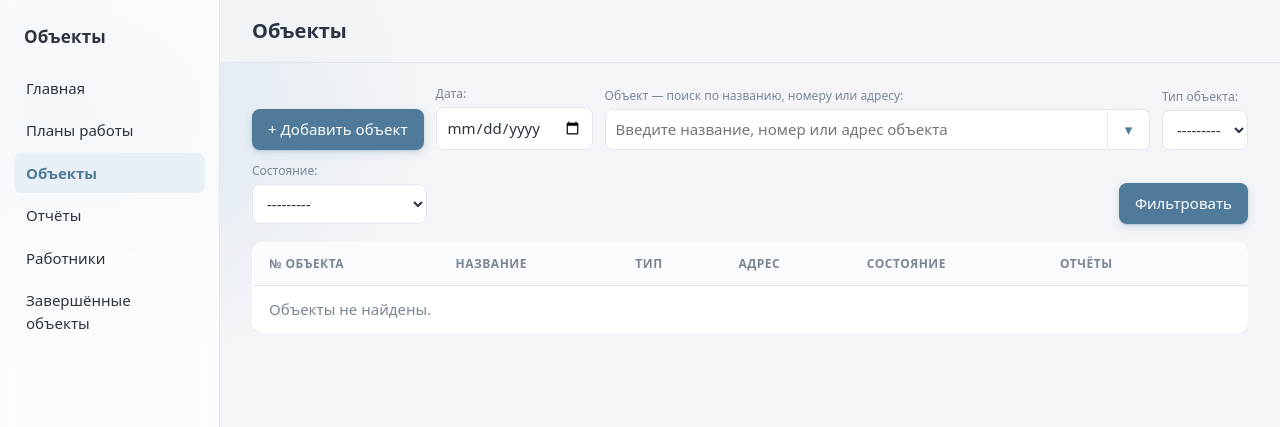
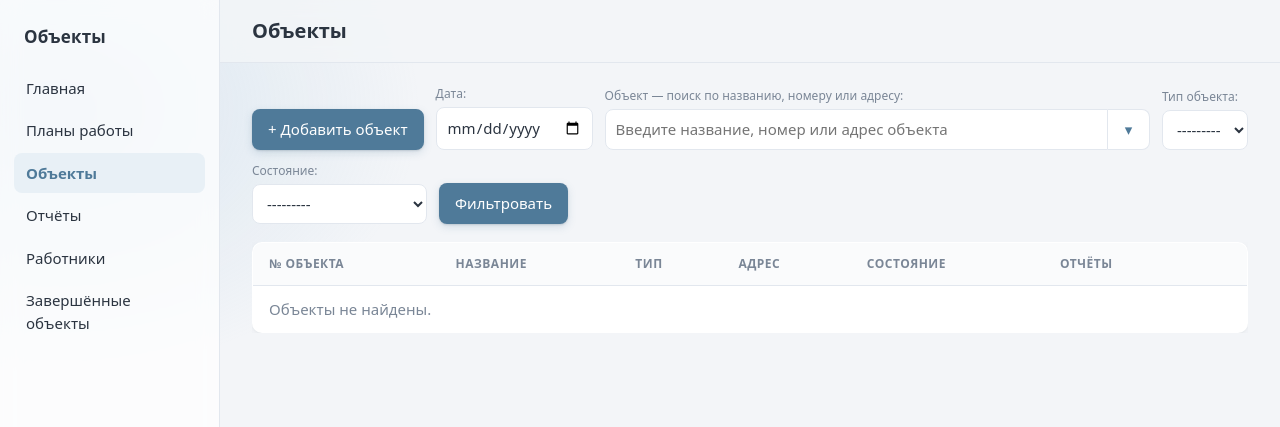
Before and after one commit to Vladimir-Strelec/b2b, a Django app: page /sites/ in a window 1280 px wide. Shown: the top 427 px of the page. Run offline with Django 5.2, Linux system fonts and the light colour scheme; the visitor is signed in with stand-in values (Sample User, id 1); data that the repository does not hold is empty.

Commit message:
Align site filter button with status

```diff
--- a/work/static/work/css/app.css
+++ b/work/static/work/css/app.css
@@ -120,7 +120,7 @@ textarea { width: 100%; min-height: 120px; resize: vertical; }
 .filters { display: flex; flex-wrap: wrap; gap: 12px; align-items: end; margin-bottom: 18px; }
 .filters form { display: contents; }
 .filters form > div, .filters form > p { margin: 0; }
-.site-filter-form > button { margin-left: auto; }
+.site-filter-form > button { margin-left: 0; }
 .filters label { display: block; font-size: 12px; color: var(--muted); margin-bottom: 4px; }
 .site-search-field { position: relative; min-width: 220px; }
 .site-list-search { flex: 1 1 440px; min-width: min(100%, 320px); max-width: 560px; }
```
